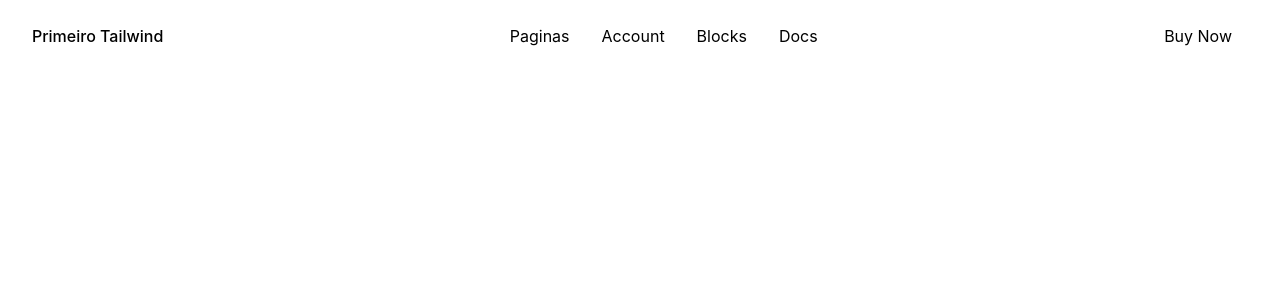
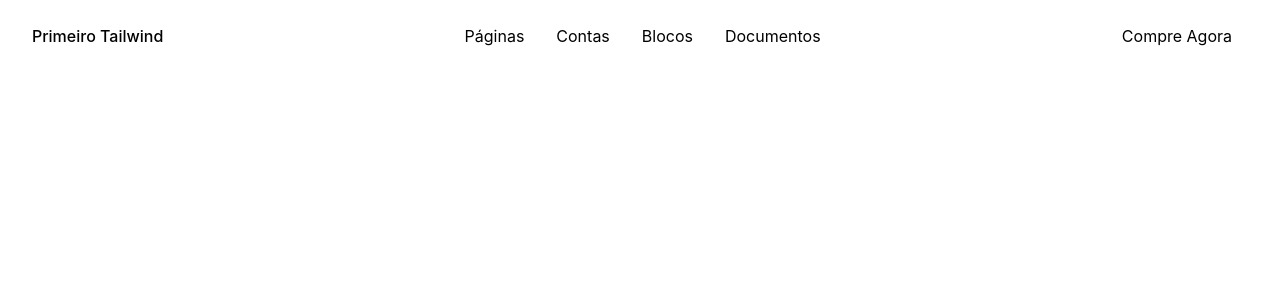
Before and after one commit to ViniciusNNascimento/Primeiro-tailwind1, a React (Create React App) app: page / in a window 1280 px wide. Shown: the top 300 px of the page. Built offline with nearby package versions, Linux system fonts and the light colour scheme.

Commit message:
tradução

```diff
--- a/src/components/Navbar.jsx
+++ b/src/components/Navbar.jsx
@@ -26,7 +26,7 @@ export function NavbarDefault() {
         className="p-1 font-normal"
       >
         <a href="#" className="flex items-center">
-          Paginas
+          Páginas
         </a>
       </Typography>
       <Typography
@@ -36,7 +36,7 @@ export function NavbarDefault() {
         className="p-1 font-normal"
       >
         <a href="#" className="flex items-center">
-          Account
+          Contas
         </a>
       </Typography>
       <Typography
@@ -46,7 +46,7 @@ export function NavbarDefault() {
         className="p-1 font-normal"
       >
         <a href="#" className="flex items-center">
-          Blocks
+          Blocos
         </a>
       </Typography>
       <Typography
@@ -56,7 +56,7 @@ export function NavbarDefault() {
         className="p-1 font-normal"
       >
         <a href="#" className="flex items-center">
-          Docs
+          Documentos
         </a>
       </Typography>
     </ul>
@@ -74,7 +74,7 @@ export function NavbarDefault() {
         </Typography>
         <div className="hidden lg:block">{navList}</div>
         <Button variant="gradient" size="sm" className="hidden lg:inline-block">
-          <span>Buy Now</span>
+          <span>Compre Agora</span>
         </Button>
         <IconButton
           variant="text"
```
